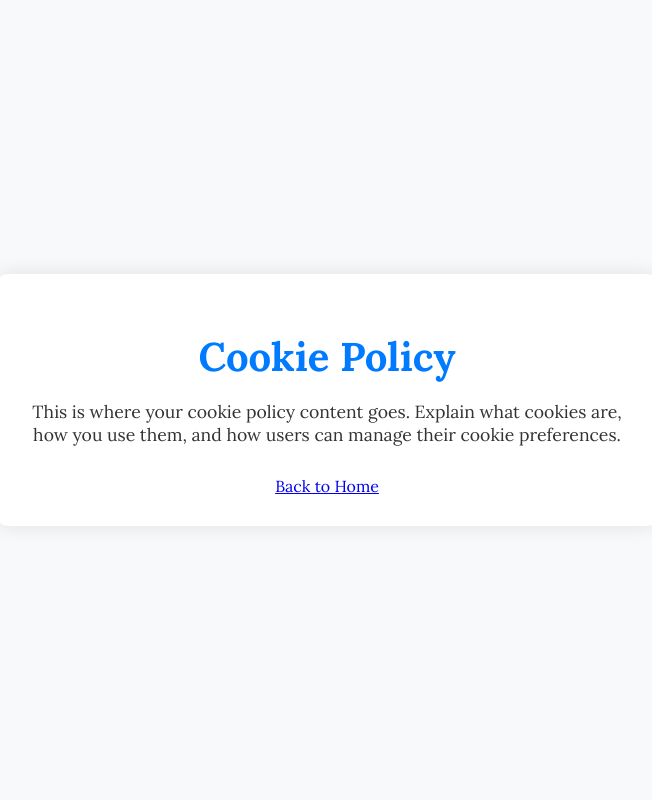
After one commit to svan-b/my-flask-app, a Python web app: template templates/cookie_policy.html in a window 1280 px wide. The commit adds this page. Shown: the whole page, without its empty margins (313-965 px from the left). Run offline with Jinja, Linux system fonts and the light colour scheme; the template is opened without the code that fills it, so the values that code supplies are empty.

Commit message:
updated landing page, cookie notice, index formats, landing page gradient

```diff
--- a/app.py
+++ b/app.py
@@ -90,5 +90,9 @@ def submit():
         flash('Form validation failed. Please check your input.', 'danger')
     return render_template('coming_soon.html', form=form)
 
+@app.route('/cookie-notice')
+def cookie_notice():
+    return render_template('cookie_notice.html')
+
 if __name__ == '__main__':
     app.run(debug=True, port=5001)
--- a/static/css/coming_soon.css
+++ b/static/css/coming_soon.css
@@ -21,7 +21,7 @@ body {
     left: 0;
     width: 50%;
     height: 100%;
-    background: linear-gradient(to bottom right, #0f0f0f, #2b2b2b, #4a4a4a); /* Dark grey/black metallic gradient */
+    background: linear-gradient(to bottom right, #1a1a1a, #2b2b2b, #3c3c3c); /* Smooth transition gradient */
     z-index: -1;
 }
 
--- a/static/css/cookieConsent.css
+++ b/static/css/cookieConsent.css
@@ -8,7 +8,6 @@
     color: #fff;
     text-align: center;
     padding: 10px 0;
-    display: none;
     z-index: 1000;
 }
 
--- a/templates/coming_soon.html
+++ b/templates/coming_soon.html
@@ -6,6 +6,7 @@
     <title>MarketMultiply - Coming Soon</title>
     <link rel="stylesheet" href="{{ url_for('static', filename='css/coming_soon.css') }}">
     <link rel="stylesheet" href="{{ url_for('static', filename='css/cookieConsent.css') }}">
+    <link rel="icon" href="{{ url_for('static', filename='images/favicon.ico') }}">
     <link href="https://fonts.googleapis.com/css2?family=Roboto:wght@400;700&display=swap" rel="stylesheet">
 </head>
 <body>
@@ -45,7 +46,7 @@
     </div>
 
     <div id="cookieConsent">
-        This website uses cookies to ensure you get the best experience. <a href="/cookie-notice">Learn more</a>
+        This website uses cookies to ensure you get the best experience. <a href="{{ url_for('cookie_notice') }}">Learn more</a>
         <button id="acceptCookies">Accept</button>
         <button id="declineCookies">Decline</button>
     </div>
--- a/templates/cookie_notice.html
+++ b/templates/cookie_notice.html
@@ -14,6 +14,7 @@
             <h1>MarketMultiply Cookie Notice</h1>
             <p>This website uses cookies to ensure you get the best experience. By using this website, you agree to our cookie policy.</p>
             <p>For more information, please visit our <a href="#">Privacy Policy</a> page.</p>
+            <a href="{{ url_for('coming_soon') }}">Back to Home</a>
         </div>
     </div>
 </body>
--- /dev/null
+++ b/templates/cookie_policy.html
@@ -0,0 +1,18 @@
+<!DOCTYPE html>
+<html lang="en">
+<head>
+    <meta charset="UTF-8">
+    <meta name="viewport" content="width=device-width, initial-scale=1.0">
+    <title>Cookie Policy</title>
+    <link rel="stylesheet" href="{{ url_for('static', filename='css/style.css') }}">
+</head>
+<body>
+    <div class="container">
+        <div class="content">
+            <h1>Cookie Policy</h1>
+            <p>This is where your cookie policy content goes. Explain what cookies are, how you use them, and how users can manage their cookie preferences.</p>
+            <a href="{{ url_for('coming_soon') }}">Back to Home</a>
+        </div>
+    </div>
+</body>
+</html>
```
